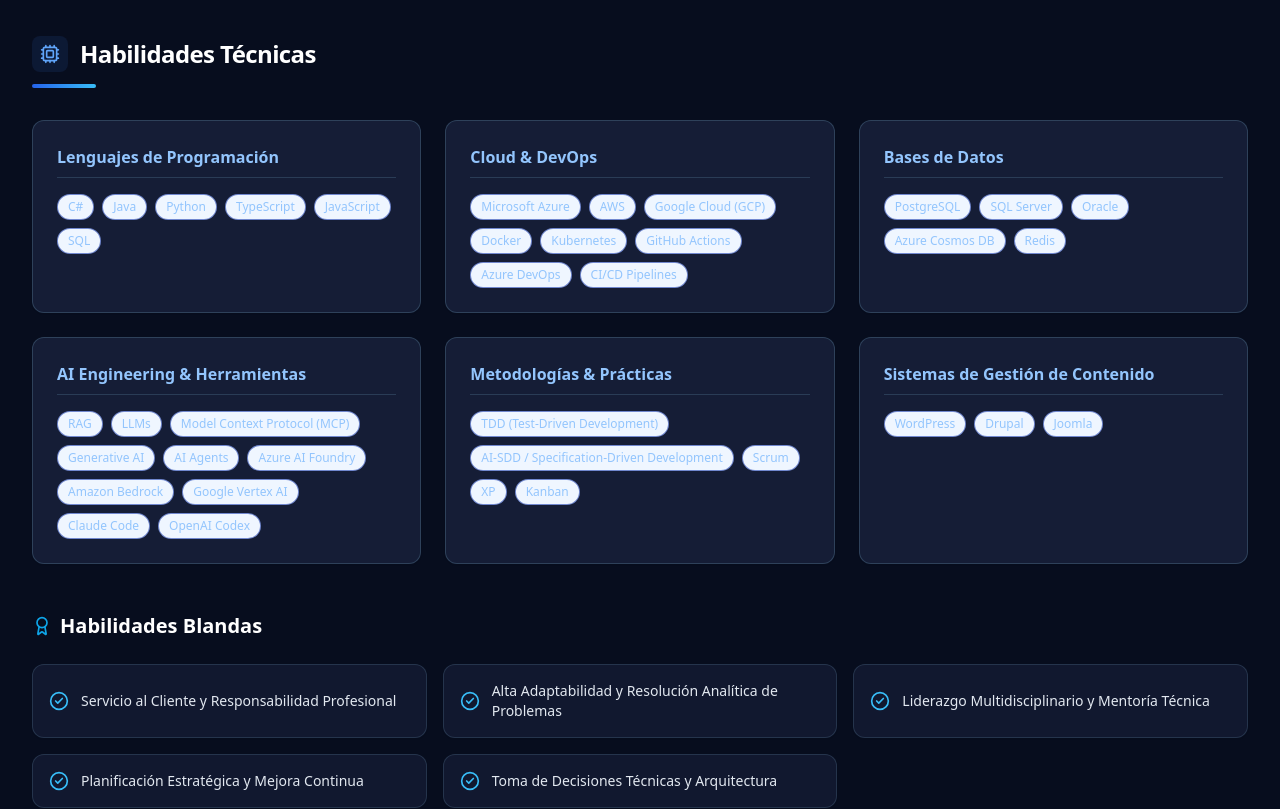
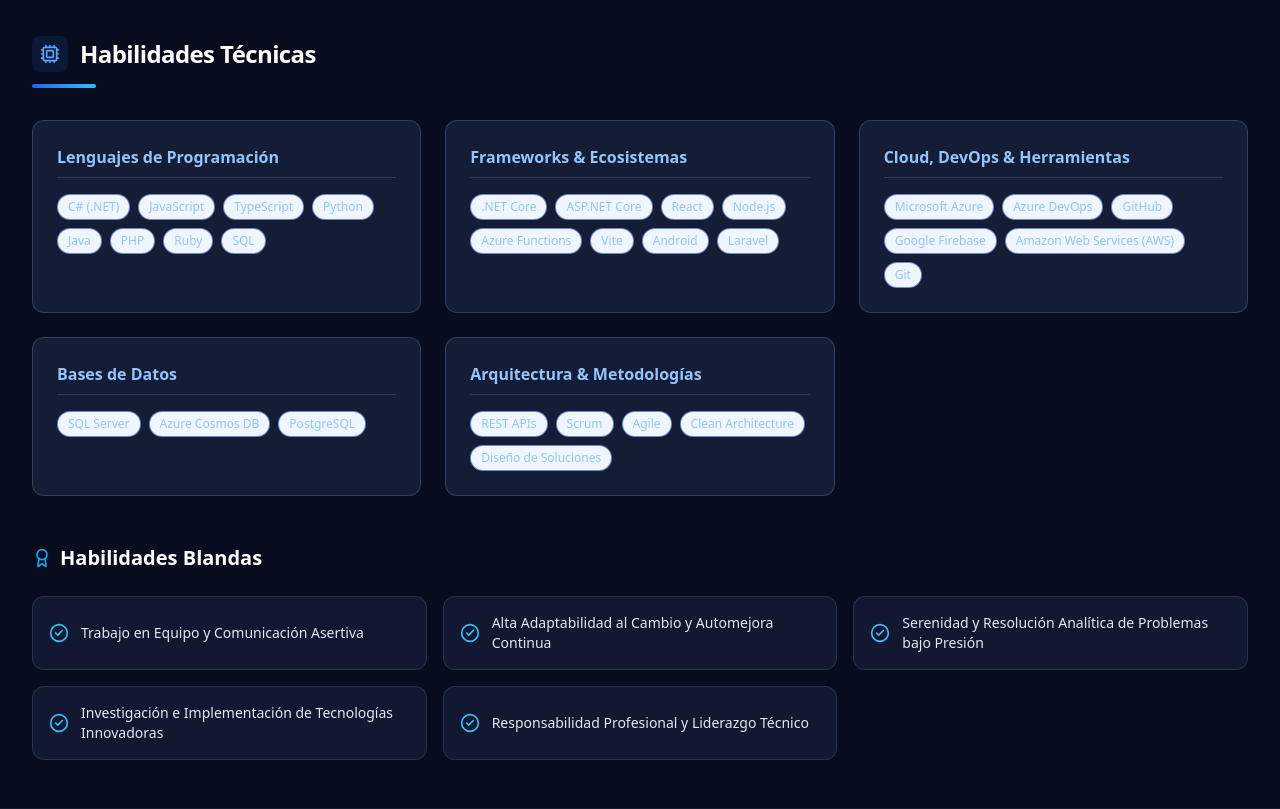
Before and after one commit to ronald32acunadev/curriculumvitae, a React (Vite) app: page / in a window 1280 px wide. Shown: the part 1120-1929 px from the top of the page. Built offline with nearby package versions, Linux system fonts and the light colour scheme; what @react-pdf/renderer would draw is missing.

Commit message:
feat(cv): update Section 3 with Ronald's technical and soft skills

```diff
--- a/src/data/cvData.ts
+++ b/src/data/cvData.ts
@@ -19,36 +19,32 @@ export const cvData: BilingualCVData = {
       { name: "Inglés", level: "C1+ Profesional (TOEIC)" },
     ],
     softSkills: [
-      "Servicio al Cliente y Responsabilidad Profesional",
-      "Alta Adaptabilidad y Resolución Analítica de Problemas",
-      "Liderazgo Multidisciplinario y Mentoría Técnica",
-      "Planificación Estratégica y Mejora Continua",
-      "Toma de Decisiones Técnicas y Arquitectura"
+      "Trabajo en Equipo y Comunicación Asertiva",
+      "Alta Adaptabilidad al Cambio y Automejora Continua",
+      "Serenidad y Resolución Analítica de Problemas bajo Presión",
+      "Investigación e Implementación de Tecnologías Innovadoras",
+      "Responsabilidad Profesional y Liderazgo Técnico"
     ],
     technicalSkills: [
       {
         categoryName: "Lenguajes de Programación",
-        skills: ["C#", "Java", "Python", "TypeScript", "JavaScript", "SQL"]
+        skills: ["C# (.NET)", "JavaScript", "TypeScript", "Python", "Java", "PHP", "Ruby", "SQL"]
       },
       {
-        categoryName: "Cloud & DevOps",
-        skills: ["Microsoft Azure", "AWS", "Google Cloud (GCP)", "Docker", "Kubernetes", "GitHub Actions", "Azure DevOps", "CI/CD Pipelines"]
+        categoryName: "Frameworks & Ecosistemas",
+        skills: [".NET Core", "ASP.NET Core", "React", "Node.js", "Azure Functions", "Vite", "Android", "Laravel"]
+      },
+      {
+        categoryName: "Cloud, DevOps & Herramientas",
+        skills: ["Microsoft Azure", "Azure DevOps", "GitHub", "Google Firebase", "Amazon Web Services (AWS)", "Git"]
       },
       {
         categoryName: "Bases de Datos",
-        skills: ["PostgreSQL", "SQL Server", "Oracle", "Azure Cosmos DB", "Redis"]
+        skills: ["SQL Server", "Azure Cosmos DB", "PostgreSQL"]
       },
       {
-        categoryName: "AI Engineering & Herramientas",
-        skills: ["RAG", "LLMs", "Model Context Protocol (MCP)", "Generative AI", "AI Agents", "Azure AI Foundry", "Amazon Bedrock", "Google Vertex AI", "Claude Code", "OpenAI Codex"]
-      },
-      {
-        categoryName: "Metodologías & Prácticas",
-        skills: ["TDD (Test-Driven Development)", "AI-SDD / Specification-Driven Development", "Scrum", "XP", "Kanban"]
-      },
-      {
-        categoryName: "Sistemas de Gestión de Contenido",
-        skills: ["WordPress", "Drupal", "Joomla"]
+        categoryName: "Arquitectura & Metodologías",
+        skills: ["REST APIs", "Scrum", "Agile", "Clean Architecture", "Diseño de Soluciones"]
       }
     ],
     experience: [
@@ -241,36 +237,32 @@ export const cvData: BilingualCVData = {
       { name: "English", level: "C1+ Professional (TOEIC)" },
     ],
     softSkills: [
-      "Customer Service & Professional Responsibility",
-      "High Adaptability & Analytical Problem Solving",
-      "Cross-Functional Leadership & Technical Mentoring",
-      "Strategic Planning & Continuous Improvement",
-      "Technical Decision-Making & Architecture"
+      "Team Collaboration & Assertive Communication",
+      "High Adaptability to Change & Continuous Self-Improvement",
+      "Composure & Analytical Problem-Solving Under Pressure",
+      "Proactive Research & Implementation of Innovative Technologies",
+      "Professional Responsibility & Technical Leadership"
     ],
     technicalSkills: [
       {
         categoryName: "Programming Languages",
-        skills: ["C#", "Java", "Python", "TypeScript", "JavaScript", "SQL"]
+        skills: ["C# (.NET)", "JavaScript", "TypeScript", "Python", "Java", "PHP", "Ruby", "SQL"]
       },
       {
-        categoryName: "Cloud & DevOps",
-        skills: ["Microsoft Azure", "AWS", "Google Cloud (GCP)", "Docker", "Kubernetes", "GitHub Actions", "Azure DevOps", "CI/CD Pipelines"]
+        categoryName: "Frameworks & Ecosystems",
+        skills: [".NET Core", "ASP.NET Core", "React", "Node.js", "Azure Functions", "Vite", "Android", "Laravel"]
+      },
+      {
+        categoryName: "Cloud, DevOps & Tools",
+        skills: ["Microsoft Azure", "Azure DevOps", "GitHub", "Google Firebase", "Amazon Web Services (AWS)", "Git"]
       },
       {
         categoryName: "Databases",
-        skills: ["PostgreSQL", "SQL Server", "Oracle", "Azure Cosmos DB", "Redis"]
+        skills: ["SQL Server", "Azure Cosmos DB", "PostgreSQL"]
       },
       {
-        categoryName: "AI Engineering & Tools",
-        skills: ["RAG", "LLMs", "Model Context Protocol (MCP)", "Generative AI", "AI Agents", "Azure AI Foundry", "Amazon Bedrock", "Google Vertex AI", "Claude Code", "OpenAI Codex"]
-      },
-      {
-        categoryName: "Methods & Best Practices",
-        skills: ["TDD (Test-Driven Development)", "AI-SDD / Specification-Driven Development", "Scrum", "XP", "Kanban"]
-      },
-      {
-        categoryName: "Content Management Systems",
-        skills: ["WordPress", "Drupal", "Joomla"]
+        categoryName: "Architecture & Methodologies",
+        skills: ["REST APIs", "Scrum", "Agile", "Clean Architecture", "Solution Design"]
       }
     ],
     experience: [
```
